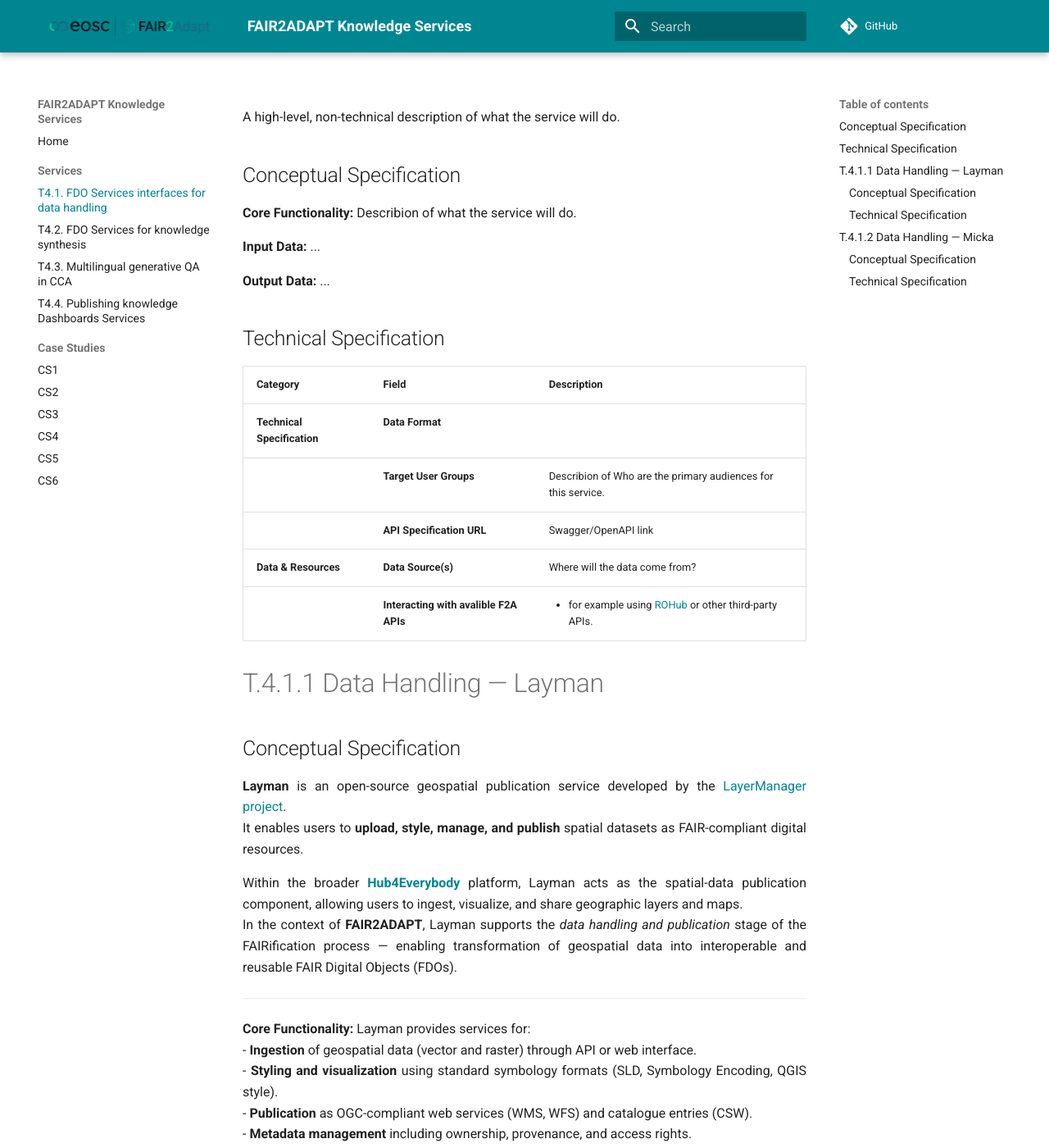
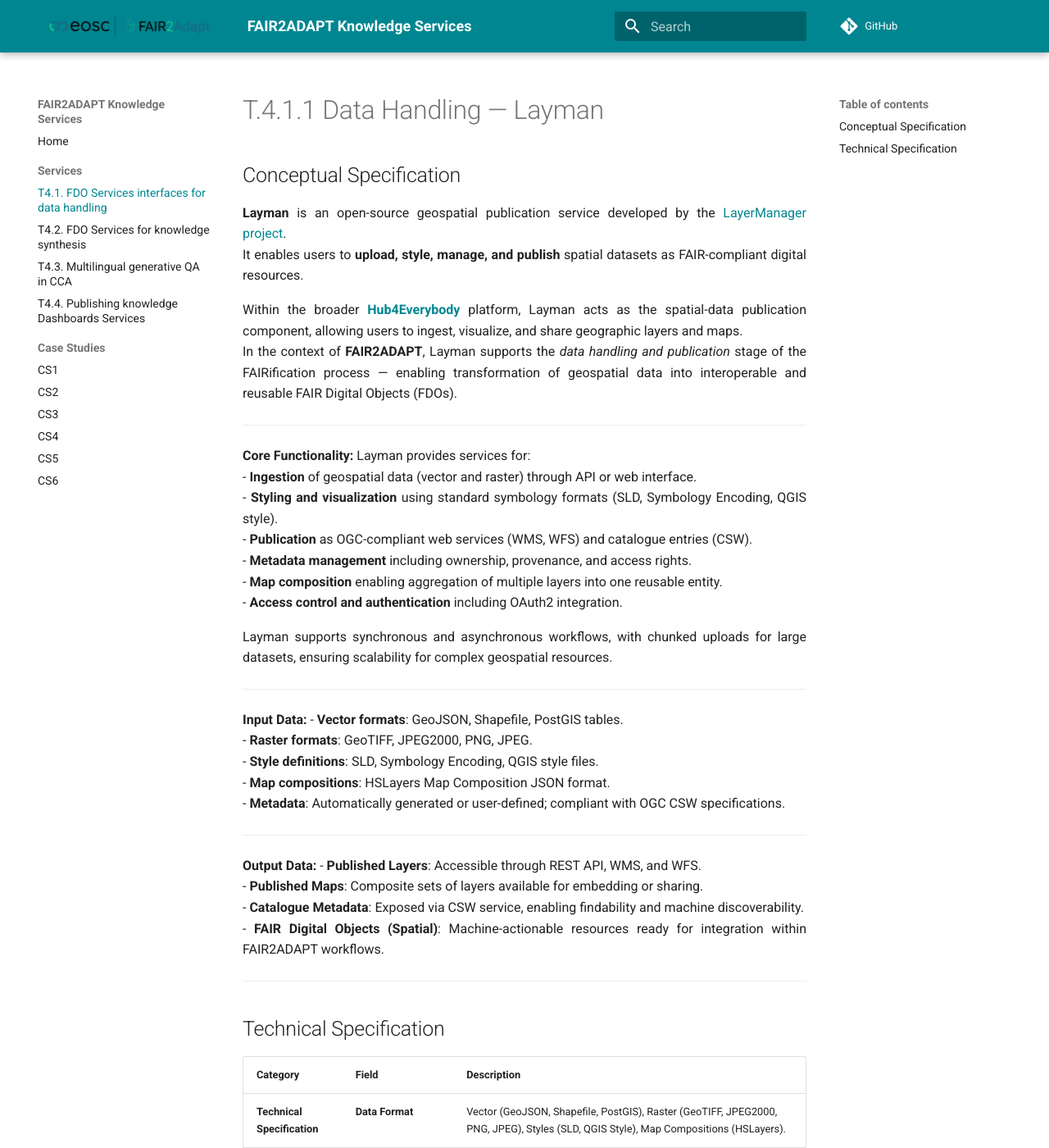
Before and after one commit to FAIR2Adapt/knowledge-services, an MkDocs documentation site: the page built from docs/services/T_4_1_data_handeling.md, in a window 1280 px wide and 1400 px high. Shown: the whole window at 82% size. Built offline with MkDocs 1.6.1 and Material for MkDocs 9.7.7, drawn with Linux system fonts in a browser that asks for light colours; comment, search, counter and statistics services are not loaded.

Commit message:
Update data handling documentation structure
Removed template sections

```diff
--- a/docs/services/T_4_1_data_handeling.md
+++ b/docs/services/T_4_1_data_handeling.md
@@ -1,23 +1,5 @@
 <!-- ### T4.1. FDO Services interfaces for data handling in CCA -->
-A high-level, non-technical description of what the service will do.
-
-## Conceptual Specification
-
-**Core Functionality:** Describion of what the service will do.
-
-**Input Data:** ...
-
-**Output Data:** ...
-
-## Technical Specification
-
-| **Category** | **Field** | **Description** |
-|:---|:---|:---|
-| **Technical Specification** | **Data Format** |   |
-| | **Target User Groups** | Describion of Who are the primary audiences for this service. |
-| | **API Specification URL** | Swagger/OpenAPI link |
-| **Data & Resources** | **Data Source(s)** | Where will the data come from? |
-| | **Interacting with avalible F2A APIs** | <ul><li> for example using [ROHub](https://www.rohub.org/) or other third-party APIs.</li></ul> |
+<!--A high-level, non-technical description of what the service will do.-->
 
 <!-- # T.4.1.1 Data Handling — Layman - inserted by Milos Ulman, Plan4All -->
 # T.4.1.1 Data Handling — Layman
```
